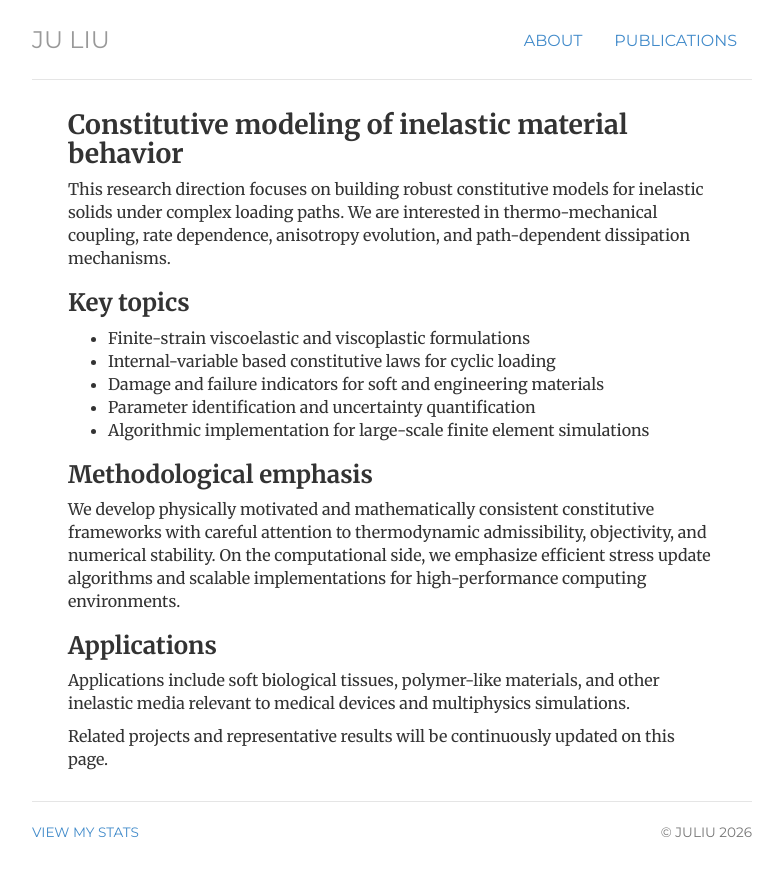
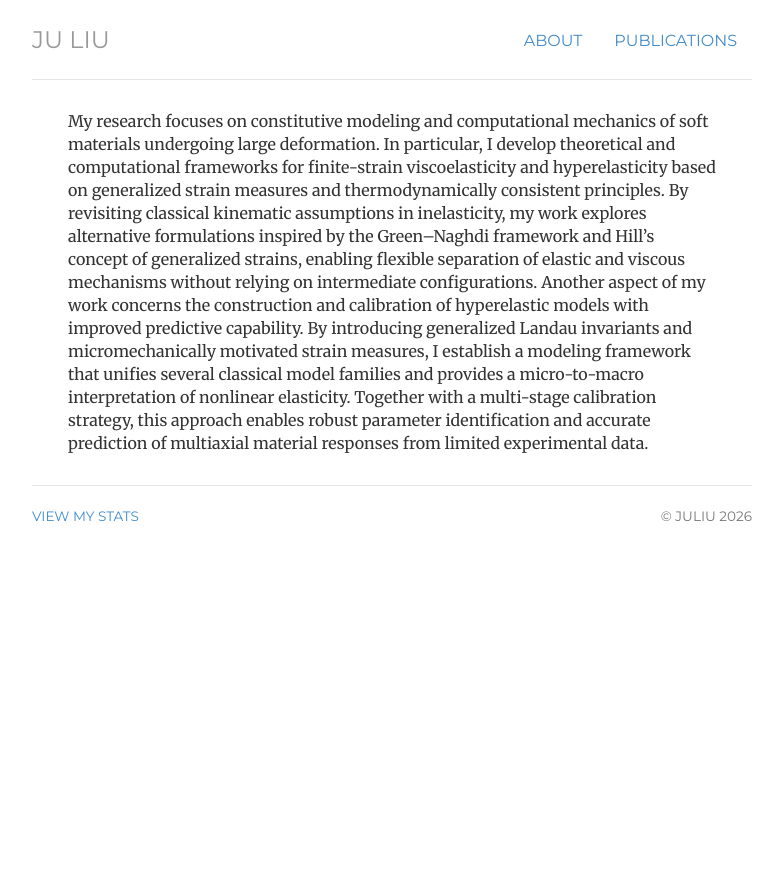
Before and after one commit to ju-liu/ju-liu.github.io, a Jekyll site: the page built from research/constitutive-modeling-inelastic-materials.html, in a window 1280 px wide. Shown: the top 876 px of the page, without its empty margins (248-1031 px from the left). Built offline with Jekyll 4.4.1, drawn with Linux system fonts in a browser that asks for light colours; nearby versions of some CDN libraries; library files that are not in the unit come from our copies; comment, search, counter and statistics services are not loaded.

Commit message:
Update constitutive-modeling-inelastic-materials.html

```diff
--- a/research/constitutive-modeling-inelastic-materials.html
+++ b/research/constitutive-modeling-inelastic-materials.html
@@ -9,42 +9,10 @@
 ---
 
 <div class="cv">
-  <h2>Constitutive modeling of inelastic material behavior</h2>
+  <p>
+    My research focuses on constitutive modeling and computational mechanics of soft materials undergoing large deformation. In particular, I develop theoretical and computational frameworks for finite-strain viscoelasticity and hyperelasticity based on generalized strain measures and thermodynamically consistent principles. By revisiting classical kinematic assumptions in inelasticity, my work explores alternative formulations inspired by the Green–Naghdi framework and Hill’s concept of generalized strains, enabling flexible separation of elastic and viscous mechanisms without relying on intermediate configurations.
 
-  <p>
-    This research direction focuses on building robust constitutive models for
-    inelastic solids under complex loading paths. We are interested in
-    thermo-mechanical coupling, rate dependence, anisotropy evolution, and
-    path-dependent dissipation mechanisms.
+Another aspect of my work concerns the construction and calibration of hyperelastic models with improved predictive capability. By introducing generalized Landau invariants and micromechanically motivated strain measures, I establish a modeling framework that unifies several classical model families and provides a micro-to-macro interpretation of nonlinear elasticity. Together with a multi-stage calibration strategy, this approach enables robust parameter identification and accurate prediction of multiaxial material responses from limited experimental data.
   </p>
 
-  <h3>Key topics</h3>
-  <ul>
-    <li>Finite-strain viscoelastic and viscoplastic formulations</li>
-    <li>Internal-variable based constitutive laws for cyclic loading</li>
-    <li>Damage and failure indicators for soft and engineering materials</li>
-    <li>Parameter identification and uncertainty quantification</li>
-    <li>Algorithmic implementation for large-scale finite element simulations</li>
-  </ul>
-
-  <h3>Methodological emphasis</h3>
-  <p>
-    We develop physically motivated and mathematically consistent constitutive
-    frameworks with careful attention to thermodynamic admissibility,
-    objectivity, and numerical stability. On the computational side, we
-    emphasize efficient stress update algorithms and scalable implementations for
-    high-performance computing environments.
-  </p>
-
-  <h3>Applications</h3>
-  <p>
-    Applications include soft biological tissues, polymer-like materials, and
-    other inelastic media relevant to medical devices and multiphysics
-    simulations.
-  </p>
-
-  <p>
-    Related projects and representative results will be continuously updated on
-    this page.
-  </p>
 </div>
```
